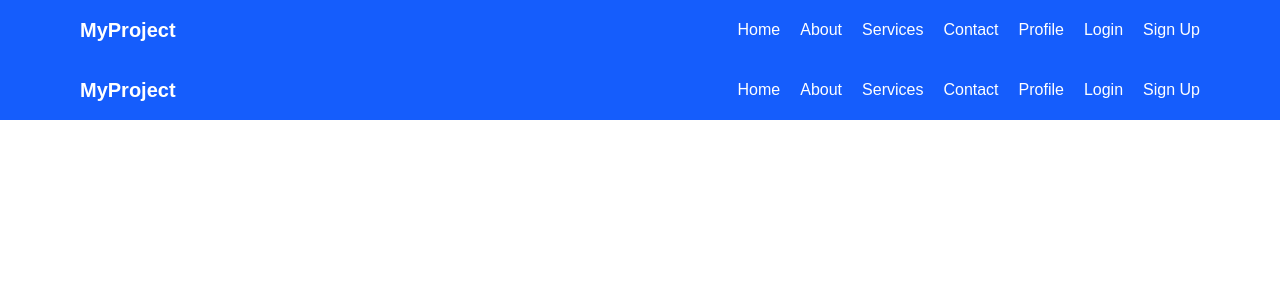
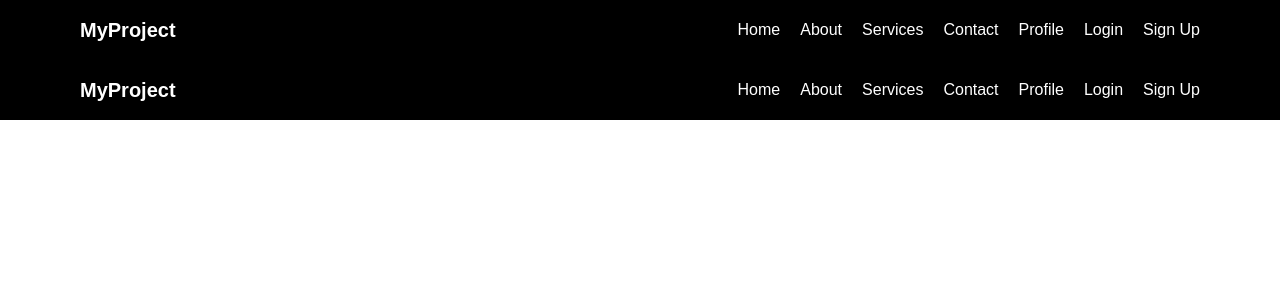
Before and after one commit to gauravkumar2005/SkillForge, a Next.js app: page /Navbar in a window 1280 px wide. Shown: the top 300 px of the page. Built offline with nearby package versions, Linux system fonts and the light colour scheme.

Commit message:
change navbar background color

```diff
--- a/src/app/Navbar/page.tsx
+++ b/src/app/Navbar/page.tsx
@@ -2,13 +2,13 @@ import Link from "next/link";
 
 export default function Navbar() {
   return (
-    <nav className="bg-blue-600 text-white">
+    <nav className="bg-black text-white">
       <div className="max-w-6xl mx-auto flex justify-between items-center p-4">
 
         <h1 className="text-xl font-bold">MyProject</h1>
 
         <div className="flex gap-5">
-          <Link href="/">Home</Link>
+          <Link href="/" className="">Home</Link>
           <Link href="/about">About</Link>
           <Link href="/services">Services</Link>
           <Link href="/contact">Contact</Link>
```
